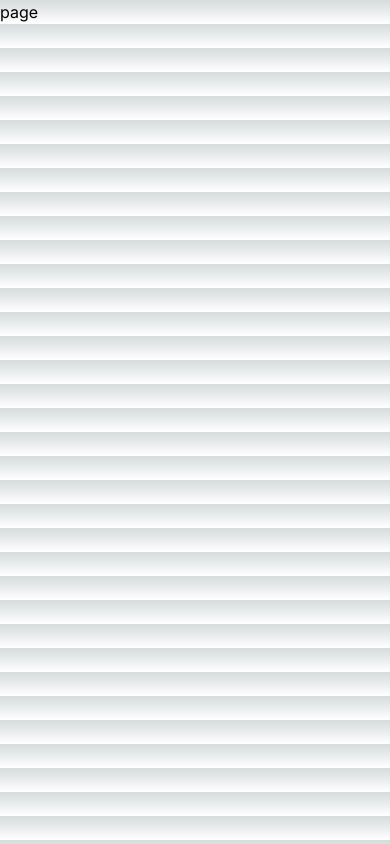
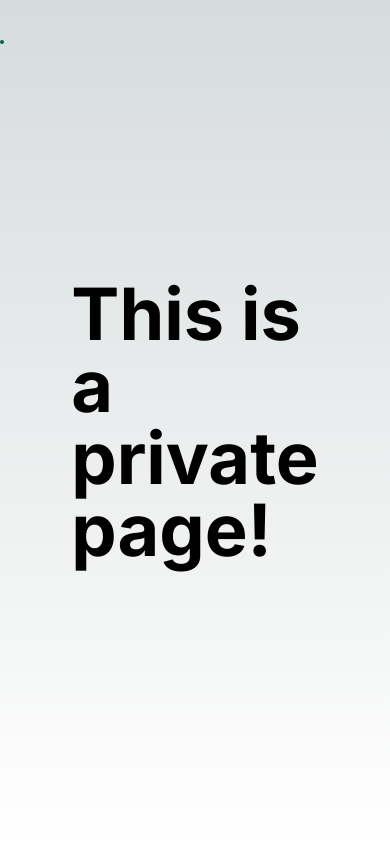
Before and after one commit to javajunky/nextjs-clerk-demo, a Next.js app: page /admin in a window 390 px wide. Built offline with nearby package versions, Linux system fonts and the light colour scheme.

Commit message:
🖊️ Updated admin page

```diff
--- a/src/app/admin/page.tsx
+++ b/src/app/admin/page.tsx
@@ -1,7 +1,20 @@
+import { UserButton } from "@clerk/nextjs";
 import React from "react";
 
-function page() {
-  return <div>page</div>;
+function Page() {
+  return (
+    <main className="flex flex-col items-center justify-center min-h-screen p-24">
+      <div className="fixed top-0 left-0 z-10 items-center justify-end w-full max-w-5xl py-10 font-mono text-sm lg:flex">
+        <div className="flex gap-4">
+          <div className="border-2 rounded-full border-emerald-800 dark:border-white">
+            <UserButton afterSignOutUrl="/admin" />
+          </div>
+        </div>
+      </div>
+
+      <h1 className="font-bold text-7xl">This is a private page!</h1>
+    </main>
+  );
 }
 
-export default page;
+export default Page;
--- a/src/app/page.tsx
+++ b/src/app/page.tsx
@@ -2,24 +2,24 @@ import { UserButton } from "@clerk/nextjs";
 import Link from "next/link";
 export default async function Home() {
   return (
-    <main className="flex min-h-screen flex-col items-center justify-center p-24">
-      <div className="z-10 max-w-5xl w-full items-center justify-end font-mono text-sm lg:flex fixed top-0 left-0 py-10">
+    <main className="flex flex-col items-center justify-center min-h-screen p-24">
+      <div className="fixed top-0 left-0 z-10 items-center justify-end w-full max-w-5xl py-10 font-mono text-sm lg:flex">
         <div className="flex gap-4">
           <UserButton afterSignOutUrl="/admin" />
           <Link href="/signup" passHref>
-            <button className="p-2 px-4 rounded-lg border border-slate-800 text-slate-800 dark:border-slate-100 dark:text-slate-100">
+            <button className="p-2 px-4 border rounded-lg border-slate-800 text-slate-800 dark:border-slate-100 dark:text-slate-100">
               Sign Up
             </button>
           </Link>
           <Link href="/login" passHref>
-            <button className="p-2 px-4 rounded-lg dark:bg-slate-100 dark:text-black bg-slate-800 text-white ">
+            <button className="p-2 px-4 text-white rounded-lg dark:bg-slate-100 dark:text-black bg-slate-800 ">
               Login
             </button>
           </Link>
         </div>
       </div>
 
-      <h1 className="text-7xl font-bold">This is a public page!</h1>
+      <h1 className="font-bold text-7xl">This is a public page!</h1>
     </main>
   );
 }
```
